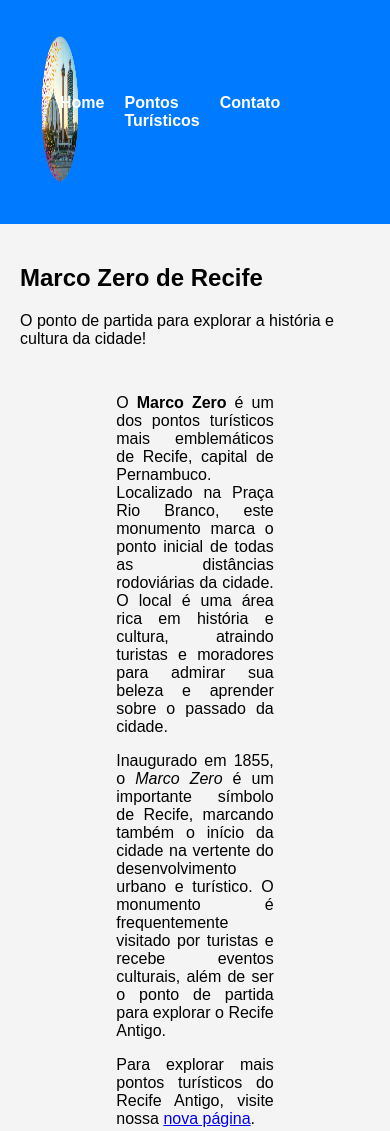
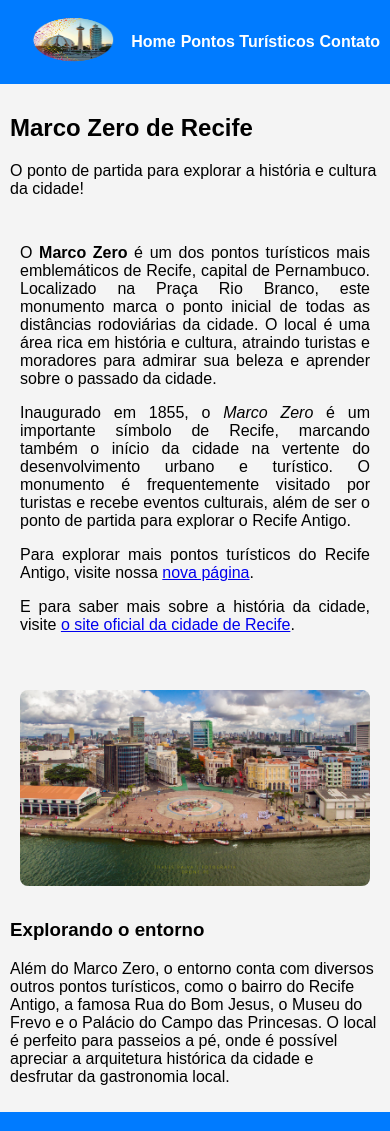
Before and after one commit to janacris/ex_marco_zero_recife, a plain HTML site: page index.html in a window 390 px wide. Shown: the top 1131 px of the page. Drawn offline with Linux system fonts and the light colour scheme.

Commit message:
Atualizações no estilo e adição de novos arquivos

```diff
--- a/style.css
+++ b/style.css
@@ -9,22 +9,19 @@ body {
 header {
     background-color: #007bff;
     padding: 10px 20px;
-    display: flex;
-    align-items: center;
-    justify-content: space-between;
 }
 
 .header-container {
     display: flex;
     justify-content: space-between;
     align-items: center;
-    width: 100%;
+    flex-wrap: wrap; /* Permite quebrar linhas em telas menores */
 }
 
 .logo img {
-    height: 200px;
+    height: 80px; /* Tamanho ajustado para não ocupar muito espaço */
     max-width: 100%;
-    margin: 0 20px; /* Margem para afastar a logo das bordas */
+    margin: 0 20px;
 }
 
 .nav ul {
@@ -33,7 +30,6 @@ header {
     gap: 20px;
     margin: 0;
     padding: 0;
-    margin-right: 100px; /* Espaço entre o nav e a borda da tela */
 }
 
 .nav ul li a {
@@ -45,6 +41,19 @@ header {
 
 .nav ul li a:hover {
     color: #f8f9fa;
+}
+
+/* Responsividade no Header */
+@media (max-width: 768px) {
+    .nav ul {
+        flex-wrap: wrap; /* Quebra linha para ajustar ao espaço disponível */
+        justify-content: center;
+        gap: 10px;
+    }
+
+    .logo img {
+        height: 60px; /* Reduz tamanho da logo em telas pequenas */
+    }
 }
 
 /* Estilização do formulário de contato */
@@ -105,13 +114,10 @@ form button:hover {
     background-color: #0056b3;
 }
 
-
-
 section {
     padding: 20px;
     max-width: 1200px;
     margin: auto;
-
 }
 
 img {
@@ -122,17 +128,26 @@ img {
 
 .content-container {
     display: flex;
-    flex-wrap: wrap;
+    flex-wrap: wrap; /* Permite quebra de linha para responsividade */
     justify-content: space-around;
+    gap: 20px; /* Espaço consistente entre os itens */
     margin-top: 20px;
 }
 
 .content-item {
-    width: 45%;
+    flex: 1 1 45%; /* Ajusta largura dos itens */
+    max-width: 45%; /* Garante consistência */
     margin: 10px;
     text-align: justify;
 }
 
+/* Responsividade para a seção de conteúdo */
+@media (max-width: 768px) {
+    .content-item {
+        flex: 1 1 100%; /* Itens ocupam 100% da largura em telas menores */
+        max-width: 100%;
+    }
+}
 
 /* Estilo do Footer */
 footer {
@@ -141,3 +156,14 @@ footer {
     padding: 20px 10px;
     text-align: center;
 }
+
+/* Ajustes gerais de responsividade */
+@media (max-width: 480px) {
+    header, section, footer {
+        padding: 10px; /* Reduz o espaçamento para dispositivos muito pequenos */
+    }
+
+    .nav ul {
+        gap: 5px;
+    }
+}
```
Also changed, not shown: 3 other files.
